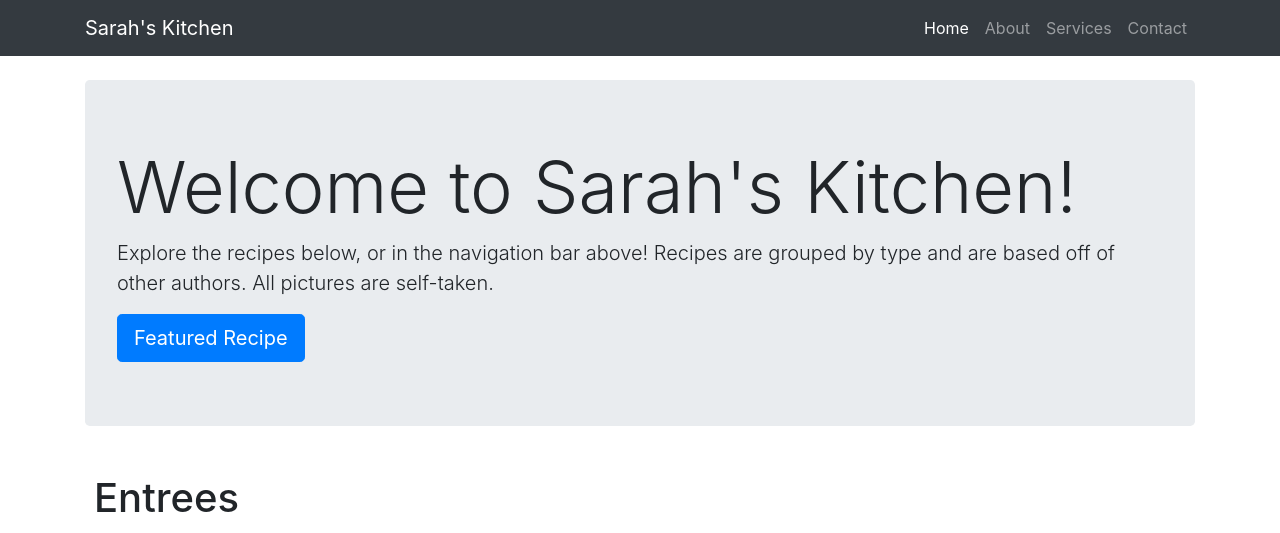
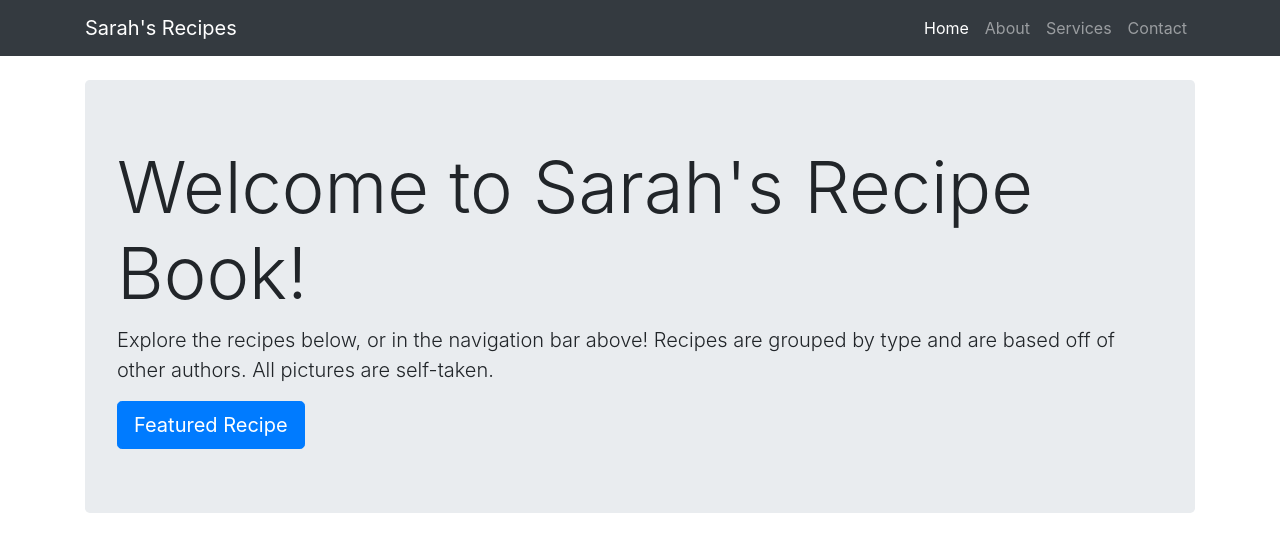
Before and after one commit to sarah-gu/recipes, a plain HTML site: page index.html in a window 1280 px wide. Shown: the top 533 px of the page. Drawn offline with nearby package versions, Linux system fonts and the light colour scheme.

```diff
--- a/index.html
+++ b/index.html
@@ -8,7 +8,7 @@
   <meta name="description" content="">
   <meta name="author" content="">
   <link rel="icon" type="image/png" sizes="16x16" href="favicon.ico">
-  <title>Sarah's Kitchen</title>
+  <title>Sarah's Recipes</title>
 
   <!-- Bootstrap core CSS -->
   <link rel="stylesheet" href="https://stackpath.bootstrapcdn.com/bootstrap/4.4.1/css/bootstrap.min.css" integrity="sha384-Vkoo8x4CGsO3+Hhxv8T/Q5PaXtkKtu6ug5TOeNV6gBiFeWPGFN9MuhOf23Q9Ifjh" crossorigin="anonymous">
@@ -24,7 +24,7 @@
   <!-- Navigation -->
   <nav class="navbar navbar-expand-lg navbar-dark bg-dark fixed-top">
     <div class="container">
-      <a class="navbar-brand" href="#">Sarah's Kitchen</a>
+      <a class="navbar-brand" href="#">Sarah's Recipes</a>
       <button class="navbar-toggler" type="button" data-toggle="collapse" data-target="#navbarResponsive" aria-controls="navbarResponsive" aria-expanded="false" aria-label="Toggle navigation">
         <span class="navbar-toggler-icon"></span>
       </button>
@@ -54,7 +54,7 @@
 
     <!-- Jumbotron Header -->
     <header class="jumbotron my-4">
-      <h1 class="display-3">Welcome to Sarah's Kitchen!</h1>
+      <h1 class="display-3">Welcome to Sarah's Recipe Book!</h1>
       <p class="lead">Explore the recipes below, or in the navigation bar above! Recipes are grouped by type and are based off of other authors. All pictures are self-taken. </p>
       <a href="#" class="btn btn-primary btn-lg">Featured Recipe</a>
     </header>
```
Also changed, not shown: 3 other files.
